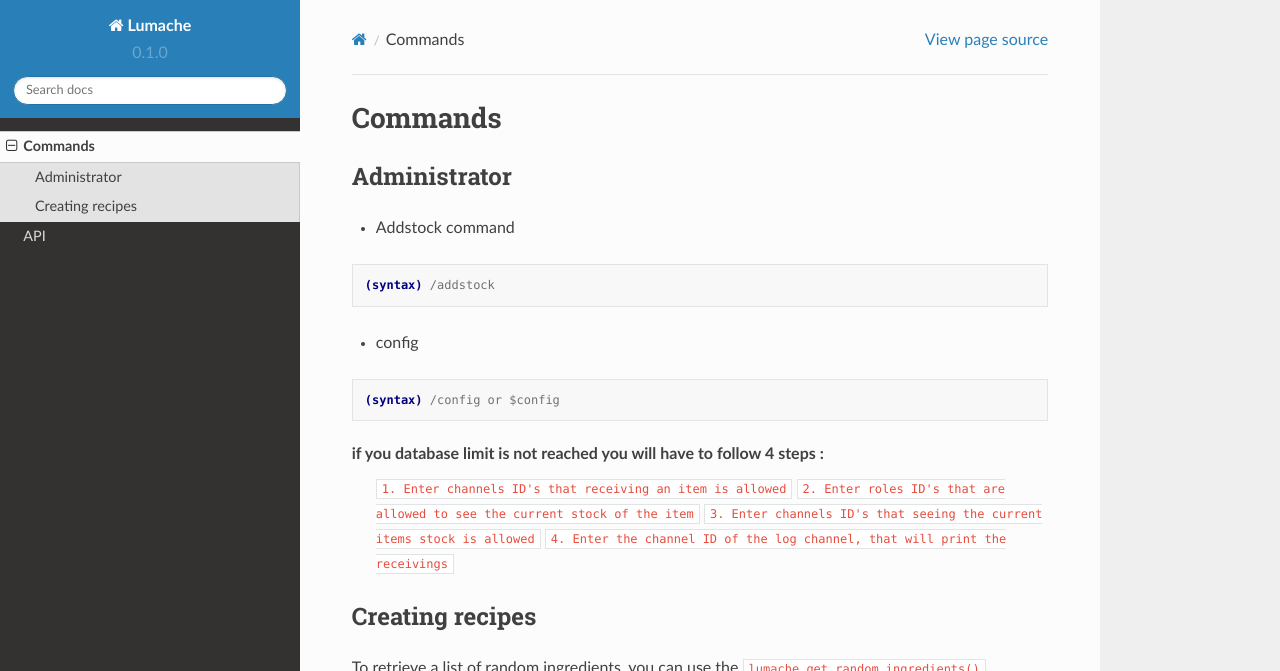
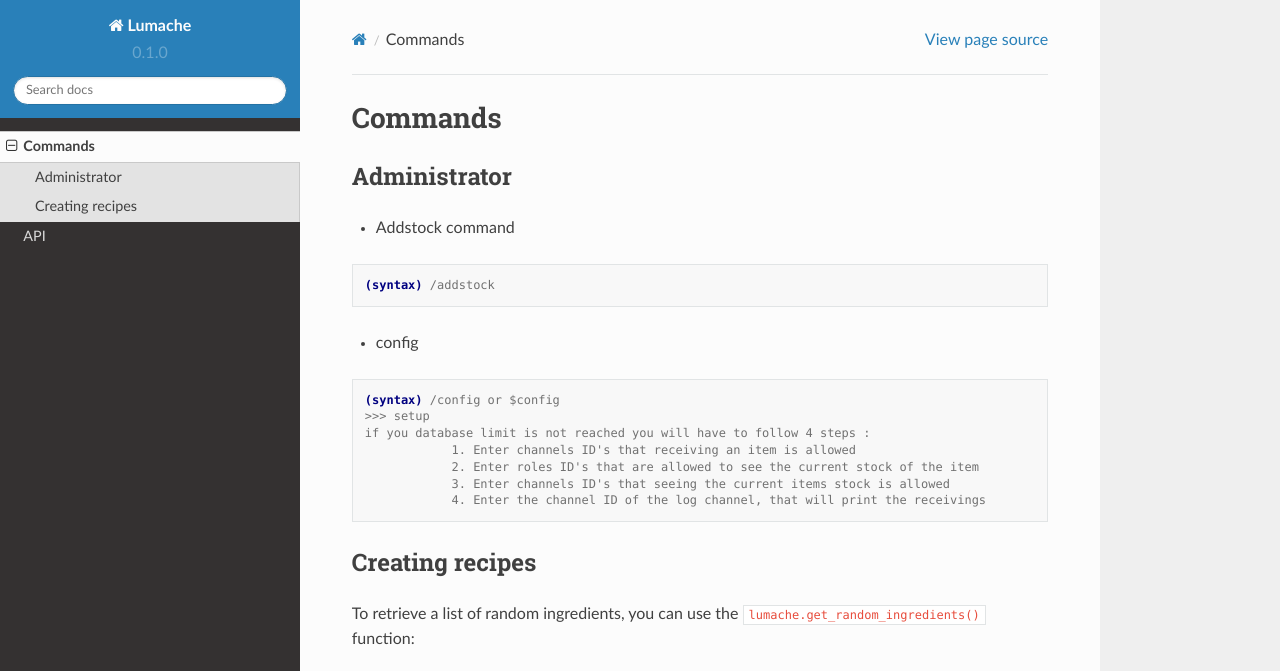
Before and after one commit to xshadowbringer/shadow-robot-docs, a Sphinx documentation site: the page built from docs/source/usage.rst, in a window 1280 px wide and 1365 px high, cut to the strip 0-671 px from the top of the window. Built offline with Sphinx 7.4.7 and the Read the Docs theme 2.0.0, drawn with Linux system fonts in a browser that asks for light colours.

Commit message:
Update usage.rst

```diff
--- a/docs/source/usage.rst
+++ b/docs/source/usage.rst
@@ -17,12 +17,13 @@
 .. code-block:: console
 
    (syntax) /config or $config
+   >>> setup
+   if you database limit is not reached you will have to follow 4 steps :
+               1. Enter channels ID's that receiving an item is allowed
+               2. Enter roles ID's that are allowed to see the current stock of the item
+               3. Enter channels ID's that seeing the current items stock is allowed
+               4. Enter the channel ID of the log channel, that will print the receivings
 
-if you database limit is not reached you will have to follow 4 steps :
-               ``1. Enter channels ID's that receiving an item is allowed``
-               ``2. Enter roles ID's that are allowed to see the current stock of the item``
-               ``3. Enter channels ID's that seeing the current items stock is allowed``
-               ``4. Enter the channel ID of the log channel, that will print the receivings``
 
 Creating recipes
 ----------------
```
